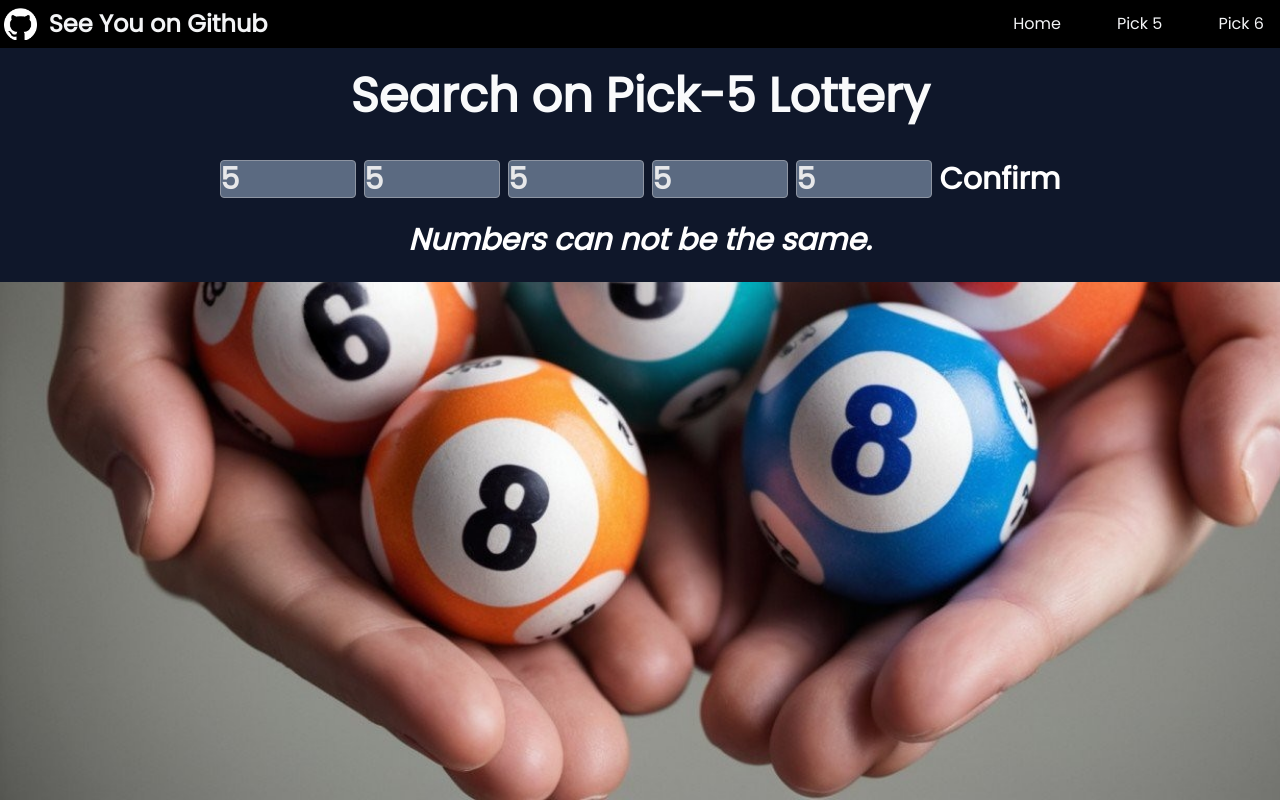
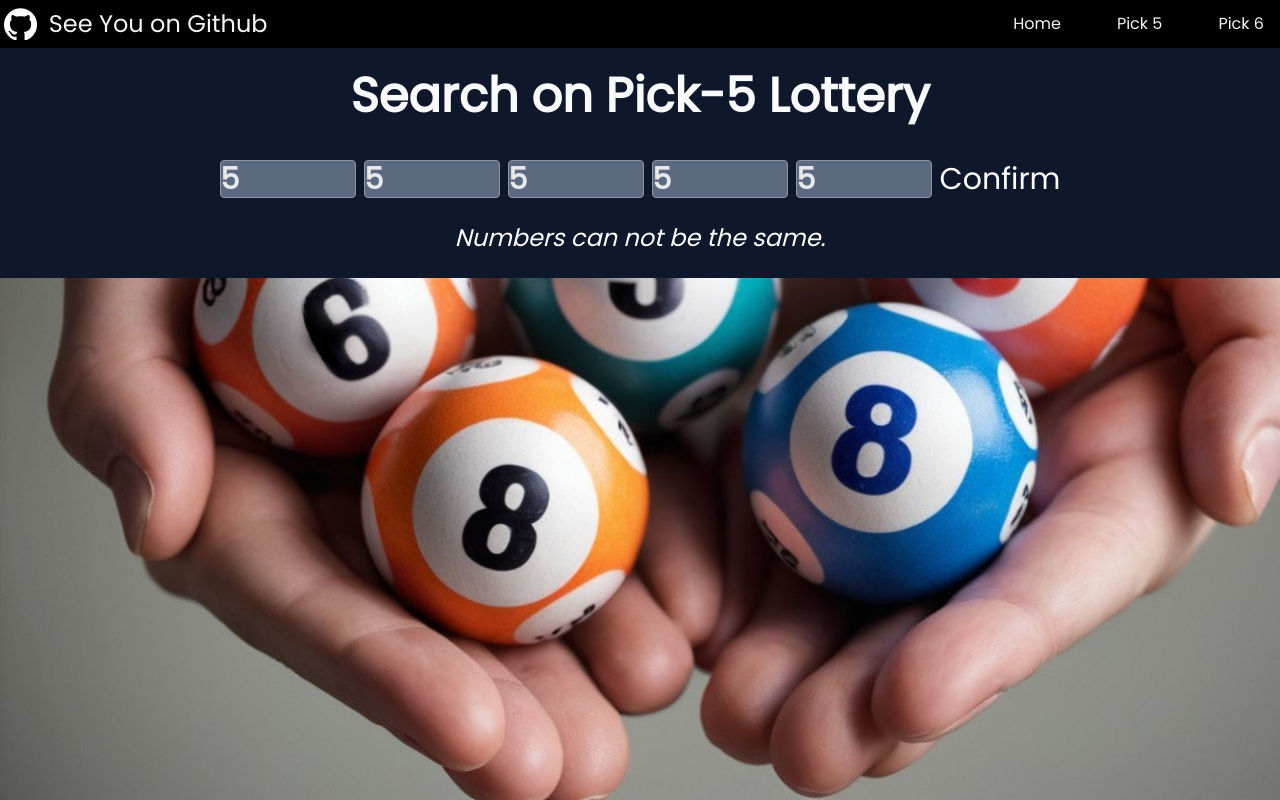
Before and after one commit to BiroNora/lottery, a SvelteKit app: page /five in a window 1280 px wide. Both pictures are taken after typing "5", "5", "5", "5", "5" into the empty fields and a click on the button "Confirm". Built offline with nearby package versions, Linux system fonts and the light colour scheme.

Commit message:
Font wip

```diff
--- a/src/routes/+layout.svelte
+++ b/src/routes/+layout.svelte
@@ -6,7 +6,7 @@
   <div class="max-w-screen-xl flex flex-wrap items-center justify-between mx-auto p-1">
     <a href="https://github.com/BiroNora/lottery" target="_blank" class="flex items-center space-x-3 rtl:space-x-reverse">
         <img src="/git.png" class="h-8" alt="Github Logo"/>
-        <span class="self-center font-poppins font-semibold text-gray-100 md:hover:text-blue-700 whitespace-nowrap overflow-ellipsis text-lg sm:text-base md:text-xl lg:text-2xl hidden sm:inline">See You on Github</span>
+        <span class="self-center font-poppins font-medium text-gray-100 md:hover:text-blue-700 whitespace-nowrap overflow-ellipsis text-lg sm:text-base md:text-xl lg:text-2xl hidden sm:inline">See You on Github</span>
     </a>
     <button data-collapse-toggle="navbar-default" type="button" class="inline-flex items-center p-1 w-10 h-10 justify-center text-sm text-gray-500 rounded-lg md:hidden hover:bg-gray-100 focus:outline-none focus:ring-2 focus:ring-gray-200 dark:text-gray-400 dark:hover:bg-gray-700 dark:focus:ring-gray-600" aria-controls="navbar-default" aria-expanded="false">
         <span class="sr-only">Open main menu</span>
--- a/src/routes/five/+page.svelte
+++ b/src/routes/five/+page.svelte
@@ -99,7 +99,7 @@
           <input class="rounded bg-slate-500 opacity-90 border border-gray-400 text-white font-bold text-opacity-100" type="number" bind:value={fourth} min={minValue} max={maxValue} required>
           <input class="rounded bg-slate-500 opacity-90 border border-gray-400 text-white font-bold text-opacity-100" type="number" bind:value={fifth} min={minValue} max={maxValue} required>
           <button
-            class="text-white md:hover:text-lime-300"
+            class="text-white md:hover:text-lime-300 font-normal"
             id="btn"
             type="submit"
           >
@@ -107,15 +107,15 @@
           </button>
         </form>
       </div>
-      <div class="pt-6 pb-6 flex flex-col items-center justify-center font-poppins font-extrabold text-white opacity-86 text-3xl">
+      <div class="pt-6 pb-6 flex flex-col items-center justify-center font-poppins font-bold text-white opacity-86 text-3xl">
         {#if err_mess}
-          <div >
+          <div class="text-2xl font-normal">
             <p><i>Numbers can not be the same.</i></p>
           </div>
         {/if}
 
         {#if no_res === true}
-          <div>
+          <div class="text-2xl font-normal">
             <p>No result.</p>
           </div>
         {/if}
@@ -123,8 +123,8 @@
         {#if show === true}
           <div class="flex flex-col items-center justify-center">
             {#each lotteryData as lot}
-              <p>Amount: {formats(lot.f_total)} Ft</p>
-              <p>Year/Week: {lot.f_year}/{lot.f_week}</p>
+              <p><span class="text-2xl font-normal">Amount:</span> {formats(lot.f_total)} <span class="text-2xl font-normal"> Ft</span></p>
+              <p><span class="text-2xl font-normal">Year/Week:</span> {lot.f_year}/{lot.f_week}</p>
             {/each}
           </div>
         {/if}
--- a/src/routes/six/+page.svelte
+++ b/src/routes/six/+page.svelte
@@ -106,7 +106,7 @@
           <input class="rounded bg-slate-500 opacity-90 border border-gray-400 text-white font-bold text-opacity-100" type="number" bind:value={fifth} min={minValue} max={maxValue} required>
           <input class="rounded bg-slate-500 opacity-90 border border-gray-400 text-white font-bold text-opacity-100" type="number" bind:value={sixth} min={minValue} max={maxValue} required>
           <button
-            class="text-white md:hover:text-lime-300"
+            class="text-white md:hover:text-lime-300 font-normal"
             id="btn"
             type="submit"
           >
@@ -116,13 +116,13 @@
       </div>
       <div class="pt-6 pb-6 flex flex-col items-center justify-center font-poppins font-extrabold text-white opacity-86 text-3xl">
         {#if err_mess}
-          <div >
+          <div class="text-2xl font-normal">
             <p><i>Numbers can not be the same.</i></p>
           </div>
         {/if}
 
         {#if no_res === true}
-          <div>
+          <div class="text-2xl font-normal">
             <p>No result.</p>
           </div>
         {/if}
@@ -130,8 +130,8 @@
         {#if show === true}
           <div class="flex flex-col items-center justify-center">
             {#each lotteryData as lot}
-              <p>Amount: {formats(lot.s_total)} Ft</p>
-              <p>Year/Week: {lot.s_year}/{lot.s_week}</p>
+              <p><span class="text-2xl font-normal">Amount:</span> {formats(lot.s_total)} <span class="text-2xl font-normal"> Ft</span></p>
+              <p><span class="text-2xl font-normal">Year/Week:</span> {lot.s_year}/{lot.s_week}</p>
             {/each}
           </div>
         {/if}
```
